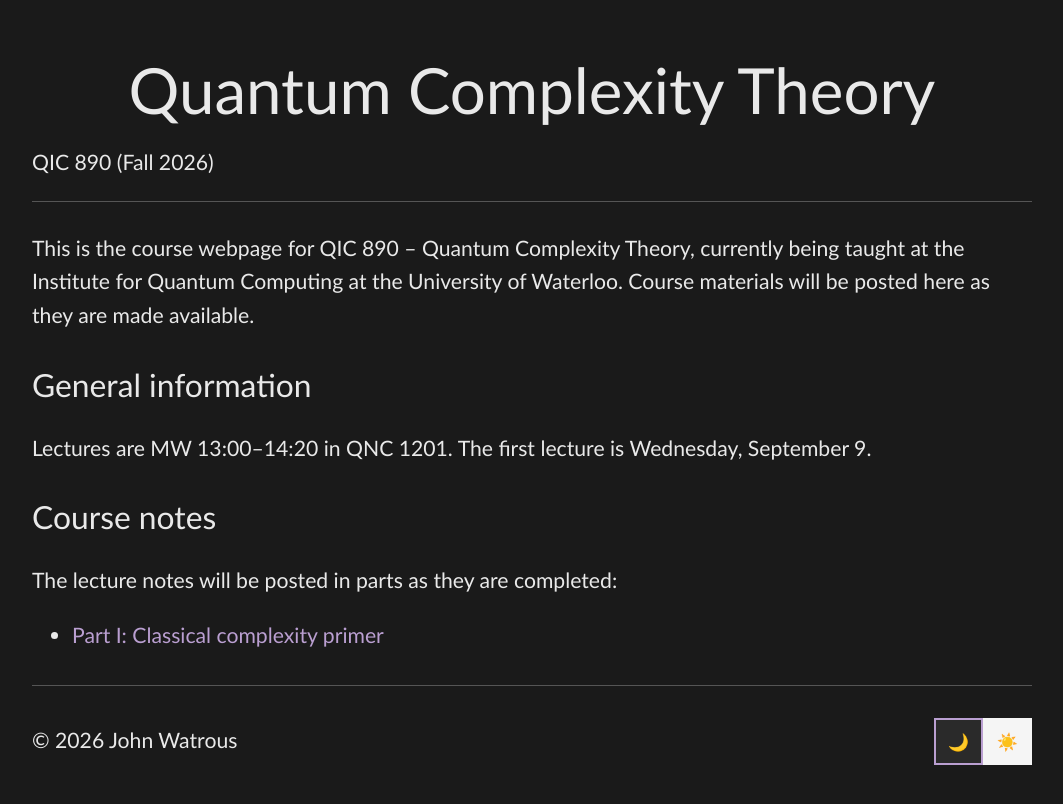
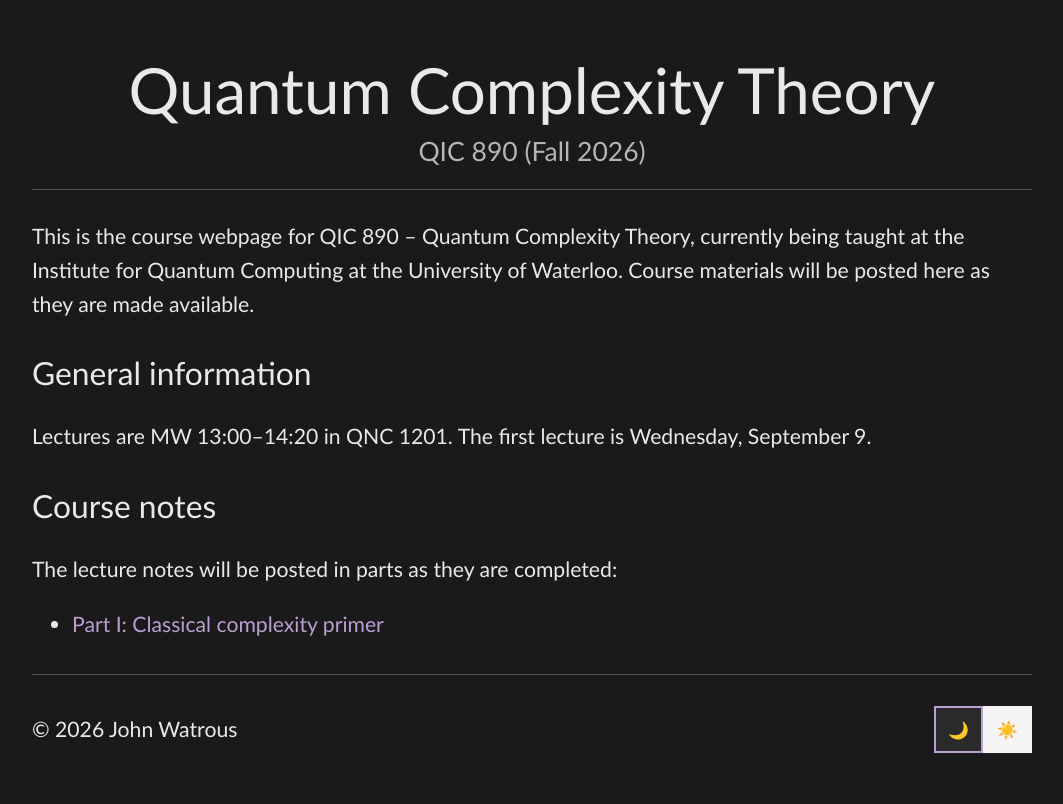
Before and after one commit to jhwatrous/jhwatrous.github.io, a Jekyll site: the page built from quantum-complexity.md, in a window 1280 px wide. Shown: the top 804 px of the page, without its empty margins (108-1171 px from the left). Built offline with Jekyll 4.4.1, drawn with Linux system fonts in a browser that asks for light colours.

Commit message:
Revisions...

```diff
--- a/assets/css/simple-dark.css
+++ b/assets/css/simple-dark.css
@@ -44,6 +44,16 @@ header h1 {
     margin-bottom: 0;
     font-size: 3em;
     line-height: 1.08;
+}
+
+header .subtitle {
+    text-align: center;
+    margin-top: 0.35em;
+    margin-bottom: 0;
+    font-size: 1.25em;
+    font-weight: 400;
+    line-height: 1.3;
+    opacity: 0.75;
 }
 
 .header-links {
```
